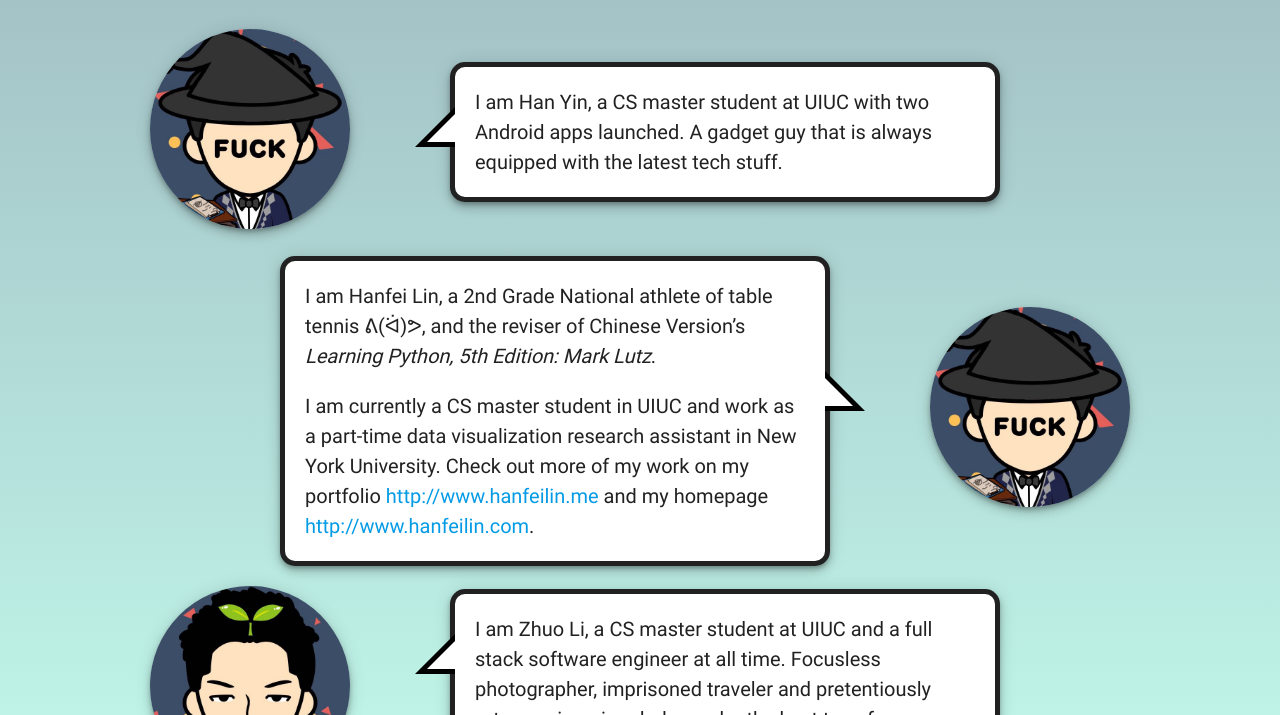
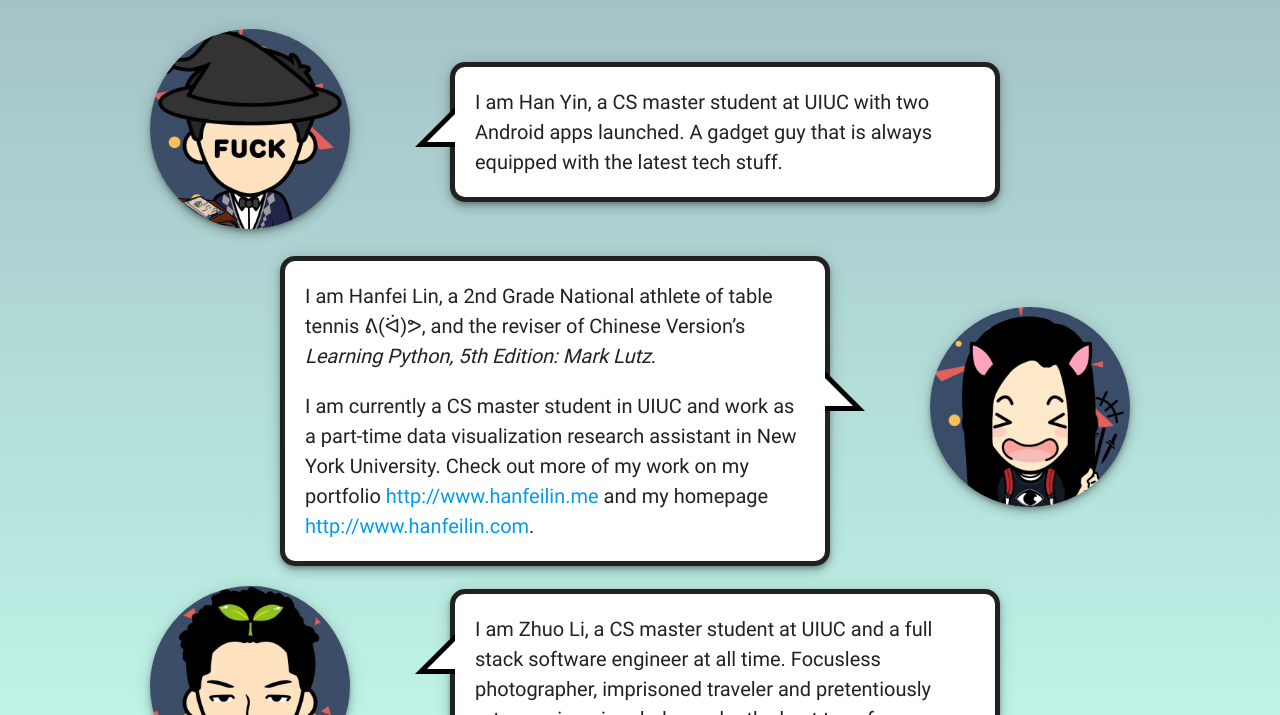
Before and after one commit to College-Magnifier/College-Maginifier, a website: page app/static/about.html in a window 1280 px wide. Shown: the part 85-800 px from the top of the page. Drawn offline with Linux system fonts and the light colour scheme.

Commit message:
add avatar

```diff
--- a/app/static/about.html
+++ b/app/static/about.html
@@ -36,7 +36,7 @@
         <p>I am currently a CS master student in UIUC and work as a part-time data visualization research assistant in New York University. Check out more of my work on my portfolio <a href="http://www.hanfeilin.me">http://www.hanfeilin.me</a> and my homepage <a href="http://www.hanfeilin.com">http://www.hanfeilin.com</a>.</p>
       </div>
       <div id="avatar-2" class="avatar">
-        <img src="images/yh.jpg" class="z-depth-3">
+        <img src="images/lhf.jpg" class="z-depth-3">
       </div>
     </div>
     <div class="introduction-part flex-left">
```
Also changed, not shown: app/static/images/lhf.jpg (added).
